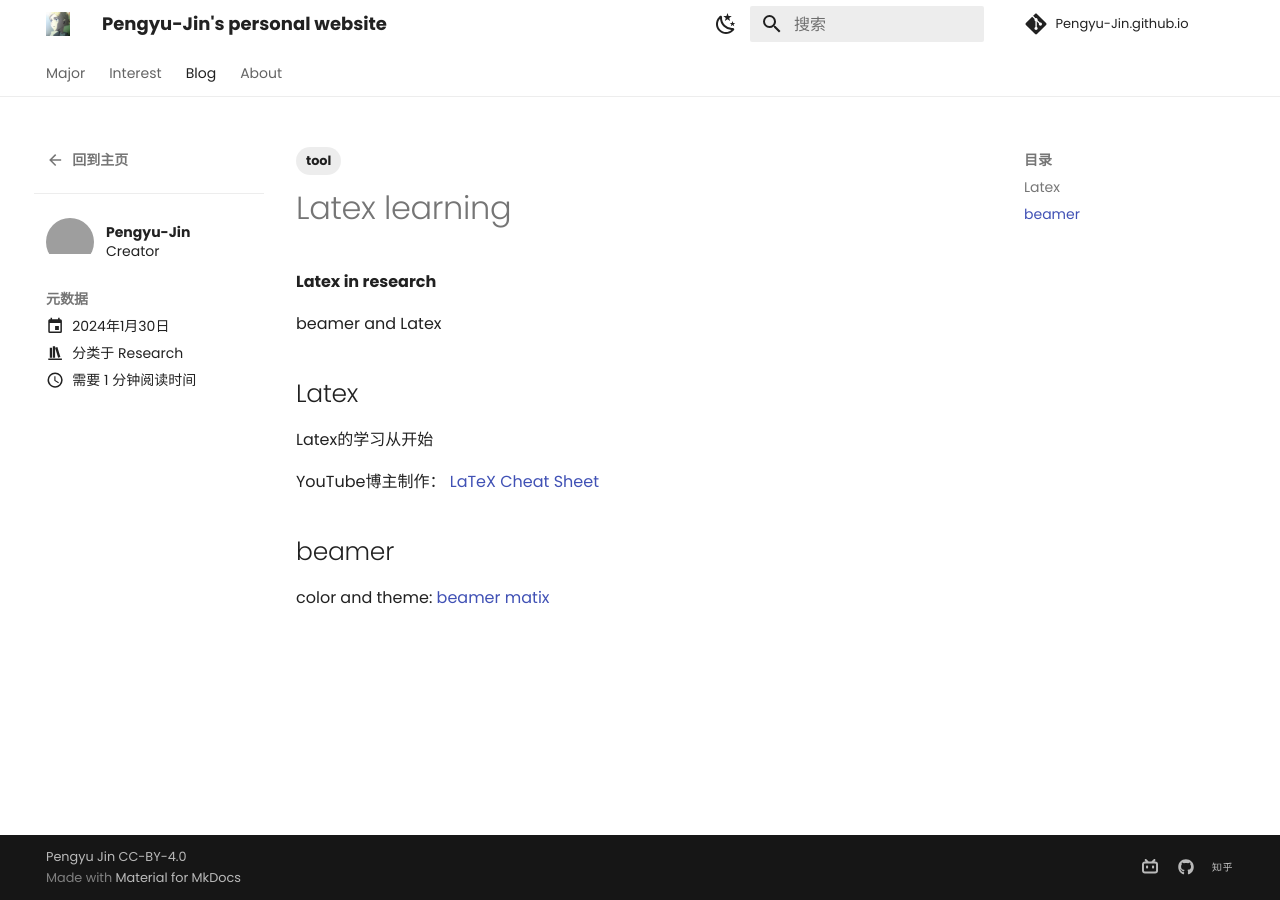
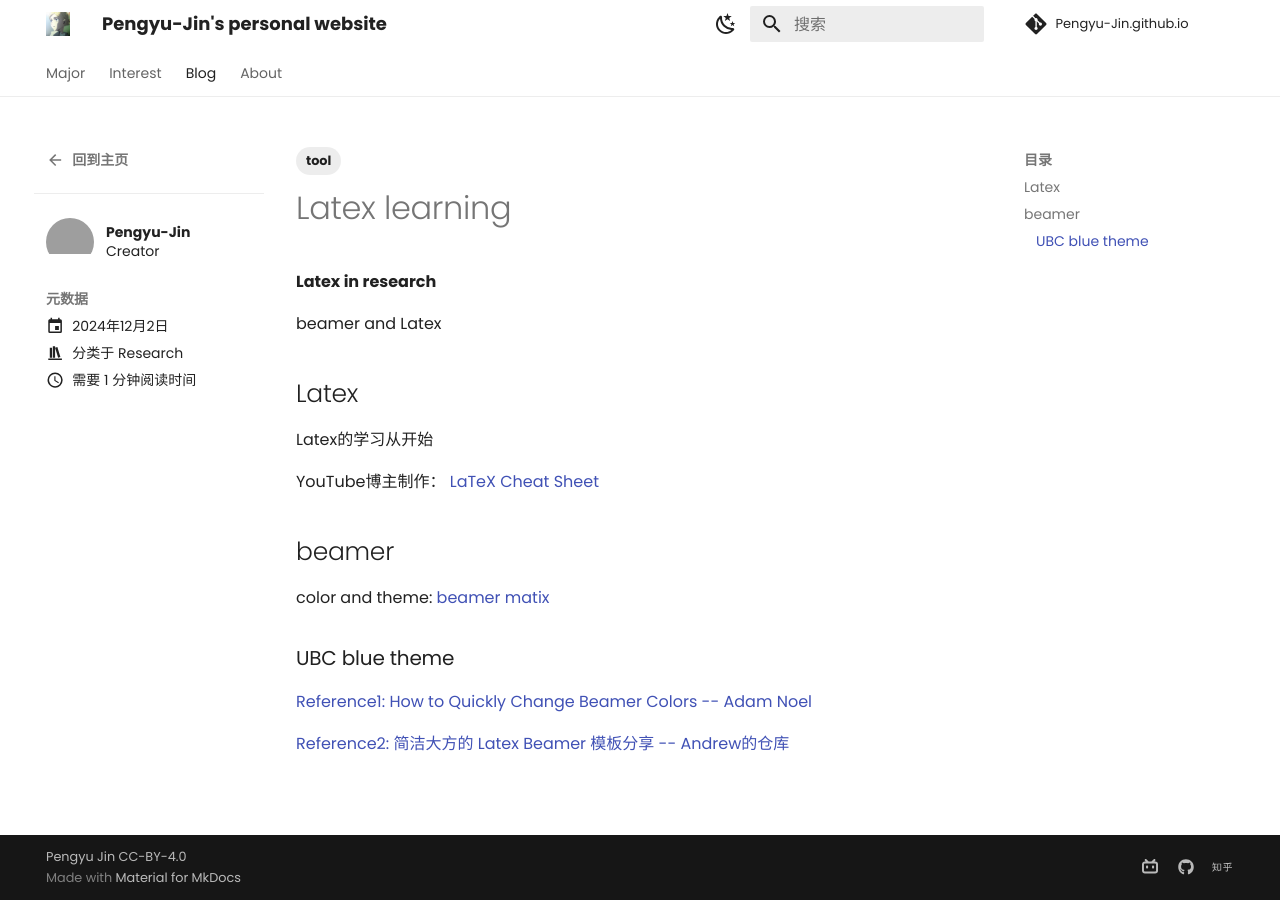
Before and after one commit to Pengyu-Jin/Pengyu-Jin.github.io, an MkDocs documentation site: the page built from docs/blog/posts/Latex.md, in a window 1280 px wide. Built offline with MkDocs 1.6.1 and Material for MkDocs 9.7.7, drawn with Linux system fonts in a browser that asks for light colours; comment, search, counter and statistics services are not loaded; grey boxes are pictures that could not be loaded.

Commit message:
20241202-a

```diff
--- a/docs/blog/posts/Latex.md
+++ b/docs/blog/posts/Latex.md
@@ -1,6 +1,6 @@
 ---
 title: Latex learning
-date: 2024-01-30
+date: 2024-12-02
 authors: [Pengyu-Jin]
 slug: Latex
 categories:
@@ -25,3 +25,9 @@ YouTube博主制作： [LaTeX Cheat Sheet](https://www.newthinktank.com/2019/01/
 ## beamer
 
 color and theme: [beamer matix](https://mpetroff.net/files/beamer-theme-matrix/){:target="_blank"}
+
+### UBC blue theme
+
+[Reference1: How to Quickly Change Beamer Colors -- Adam Noel](https://ramblingacademic.com/2015/12/08/how-to-quickly-overhaul-beamer-colors/#more-2470){:target="_blank"}
+
+[Reference2: 简洁大方的 Latex Beamer 模板分享 -- Andrew的仓库](https://mp.weixin.qq.com/s/mOrMdd_mV6sKzgiVpLJoHg){:target="_blank"}
```
